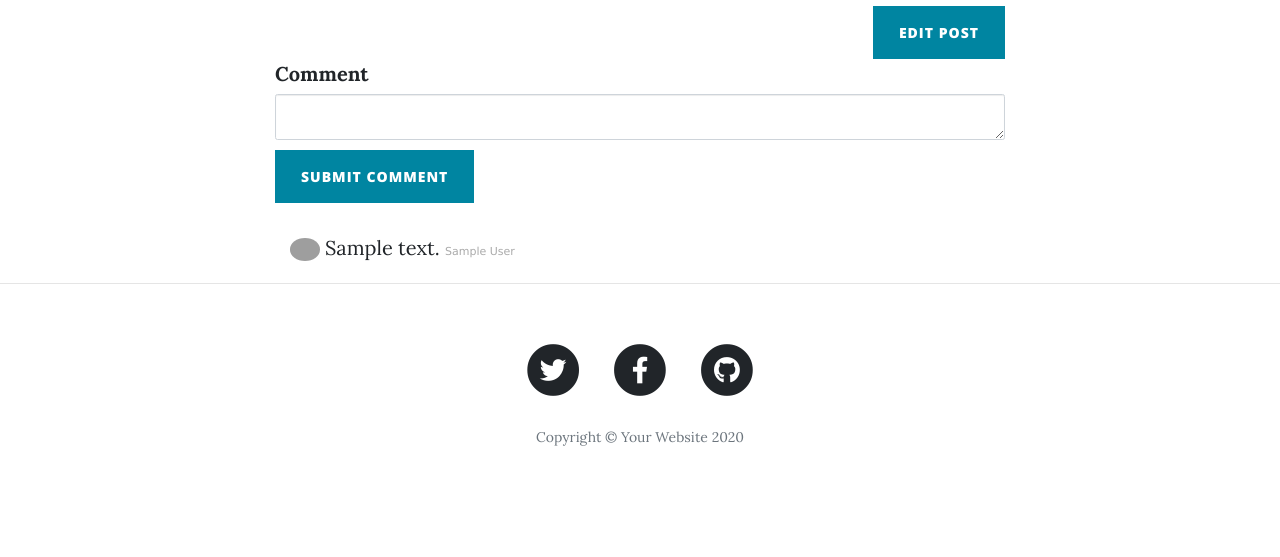
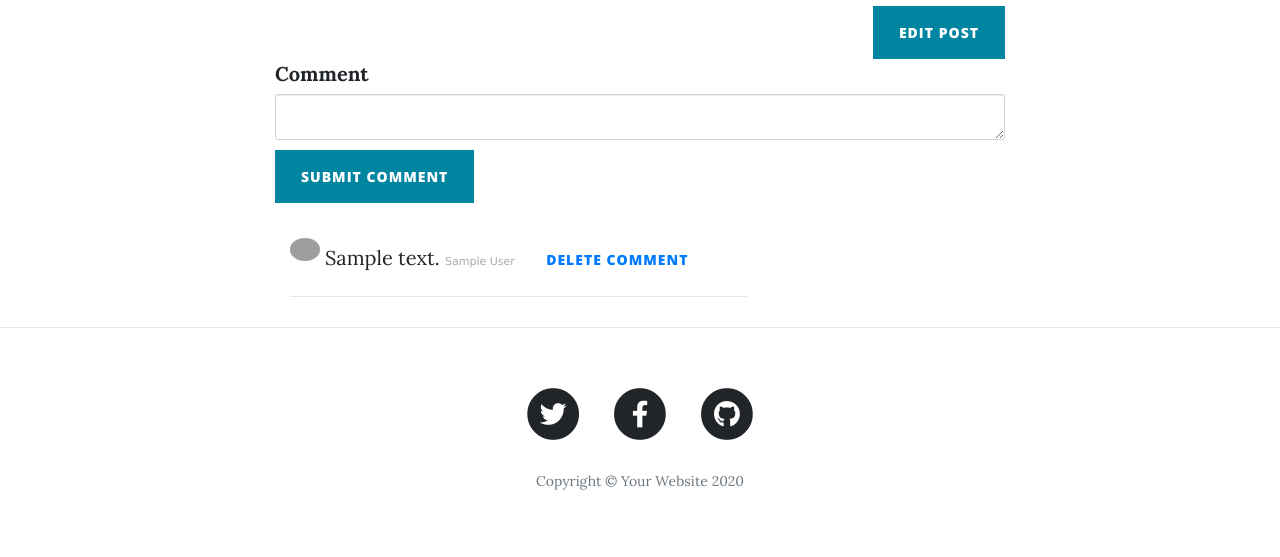
Before and after one commit to jojowo88/Blog-project, a Flask app: page /post/1 in a window 1280 px wide. Shown: the part 656-1213 px from the top of the page. Before the commit the page ends 1102 px from the top, so only its background shows below. Run offline with Flask 2, Linux system fonts and the light colour scheme; a user stored in the database is signed in; tables that the repository leaves empty hold one stand-in row (values such as "Sample post"); grey boxes marked "Sample" are stand-in pictures; some libraries are stand-ins or nearby versions; grey boxes are pictures that could not be loaded.

Commit message:
Add functionality to allow users to delete their own comments.

```diff
--- a/main.py
+++ b/main.py
@@ -229,13 +229,13 @@ def delete_post(post_id):
     db.session.commit()
     return redirect(url_for('get_all_posts'))
 
-# @app.route("/delete/<int:comment_id>")
-# @login_required
-# def delete_comment(comment_id, post_id):
-#     comment_to_delete = BlogPost.query.get(comment_id)
-#     db.session.delete(comment_to_delete)
-#     db.session.commit()
-#     return redirect(url_for('show_post', post_id=post_id))
+@app.route("/delete-comment/<int:post_id>/<int:comment_id>")
+@login_required
+def delete_comment(comment_id, post_id):
+    comment_to_delete = CommentPost.query.get(comment_id)
+    db.session.delete(comment_to_delete)
+    db.session.commit()
+    return redirect(url_for('show_post', post_id=post_id))
 
 
 if __name__ == "__main__":
--- a/templates/post.html
+++ b/templates/post.html
@@ -49,7 +49,13 @@
                   <div class="commentText">
                     {{ comment.text|safe }}
                     <span class="date sub-text">{{ comment.comment_author.name }}</span>
+                    {% if current_user.id == comment.author_id and current_user.is_authenticated or
+                    current_user.id == 1 %}
+                      <a class="btn btn-link" href="{{url_for('delete_comment', comment_id=comment.id,
+                      post_id=post.id )}}">Delete Comment</a>
+                    {% endif %}
                   </div>
+                  <hr/>
                 </li>
 
               </ul>
```
Also changed, not shown: blog.db.
